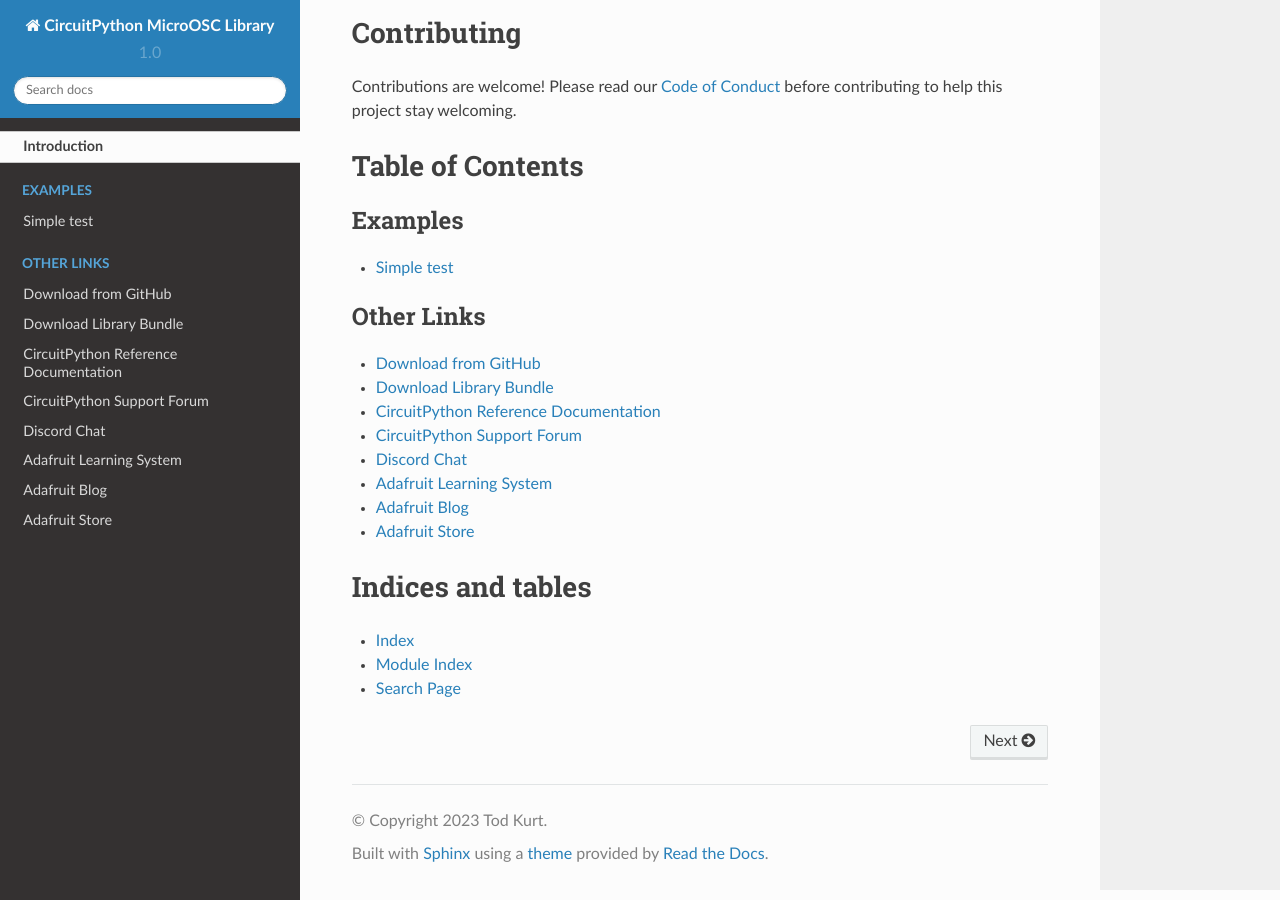
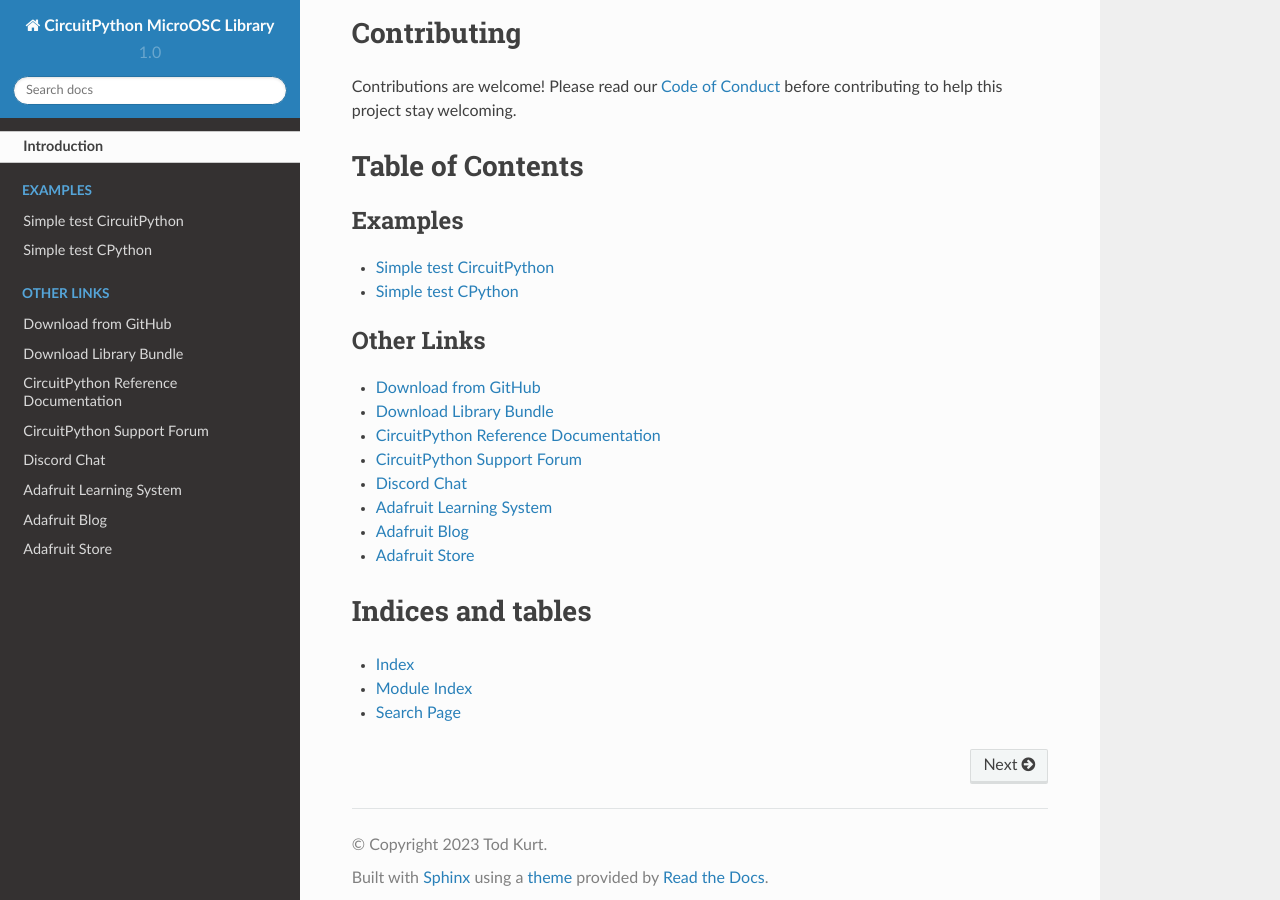
Before and after one commit to todbot/CircuitPython_MicroOSC, a Sphinx documentation site: the page built from docs/index.rst, in a window 1280 px wide and 900 px high, scrolled down 2933 px. Built offline with Sphinx 7.4.7 and the Read the Docs theme 2.0.0, drawn with Linux system fonts in a browser that asks for light colours; some of the changed lines change nothing that is shown.

Commit message:
add example to docs

```diff
--- a/docs/examples.rst
+++ b/docs/examples.rst
@@ -1,8 +1,17 @@
-Simple test
-------------
+Simple test CircuitPython
+-------------------------
 
-Ensure your device works with this simple test.
+Create a simple CircuitPython OSC UDP Server to receive OSC Messages
 
 .. literalinclude:: ../examples/microosc_simpletest.py
     :caption: examples/microosc_simpletest.py
     :linenos:
+
+Simple test CPython
+-------------------
+
+Create a simple desktop Python (CPython) OSC UDP Server to receive OSC Messages
+
+.. literalinclude:: ../examples/microosc_simpletest_cpython.py
+    :caption: examples/microosc_simpletest_cpython.py
+    :linenos:
```
